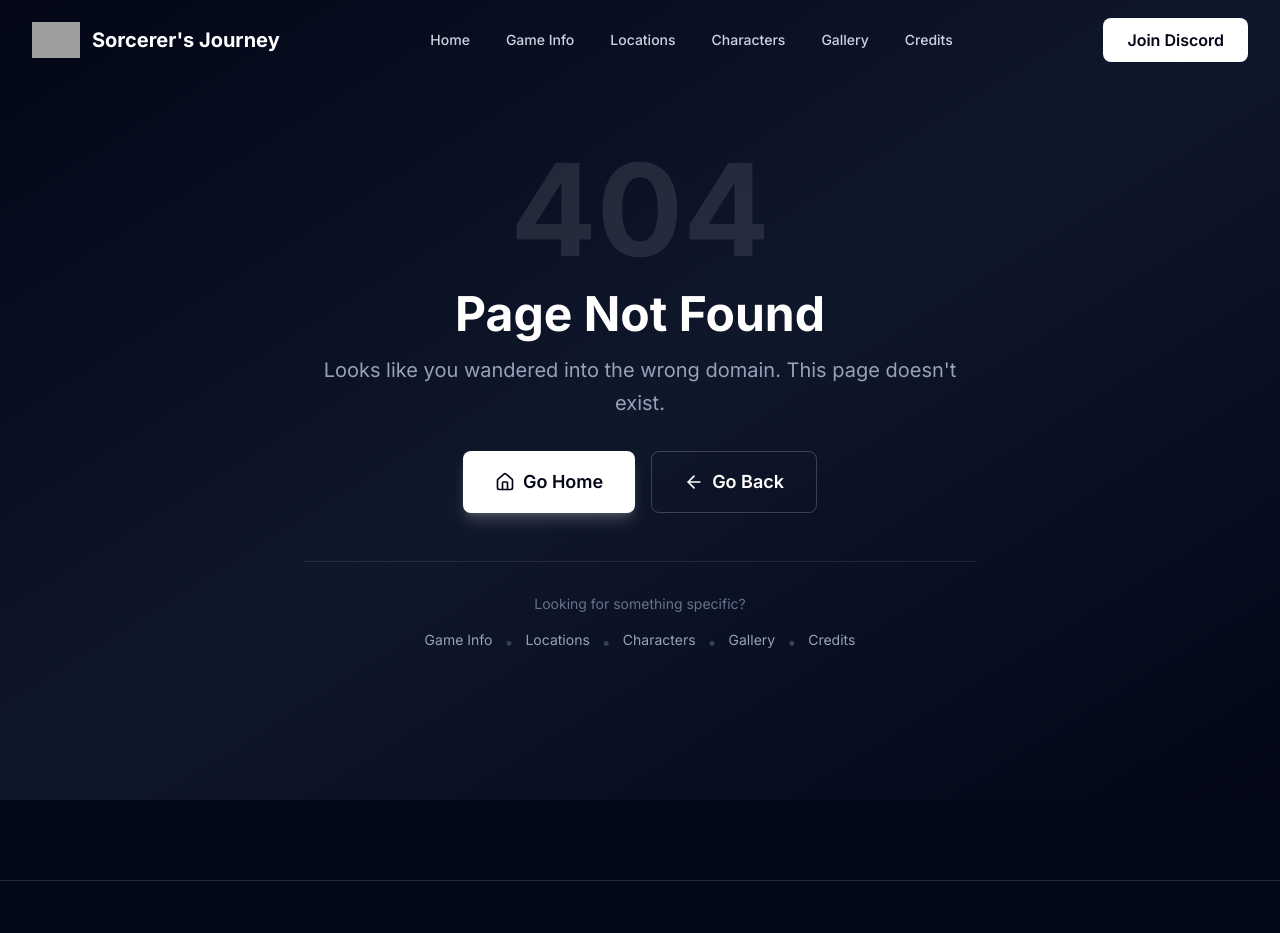
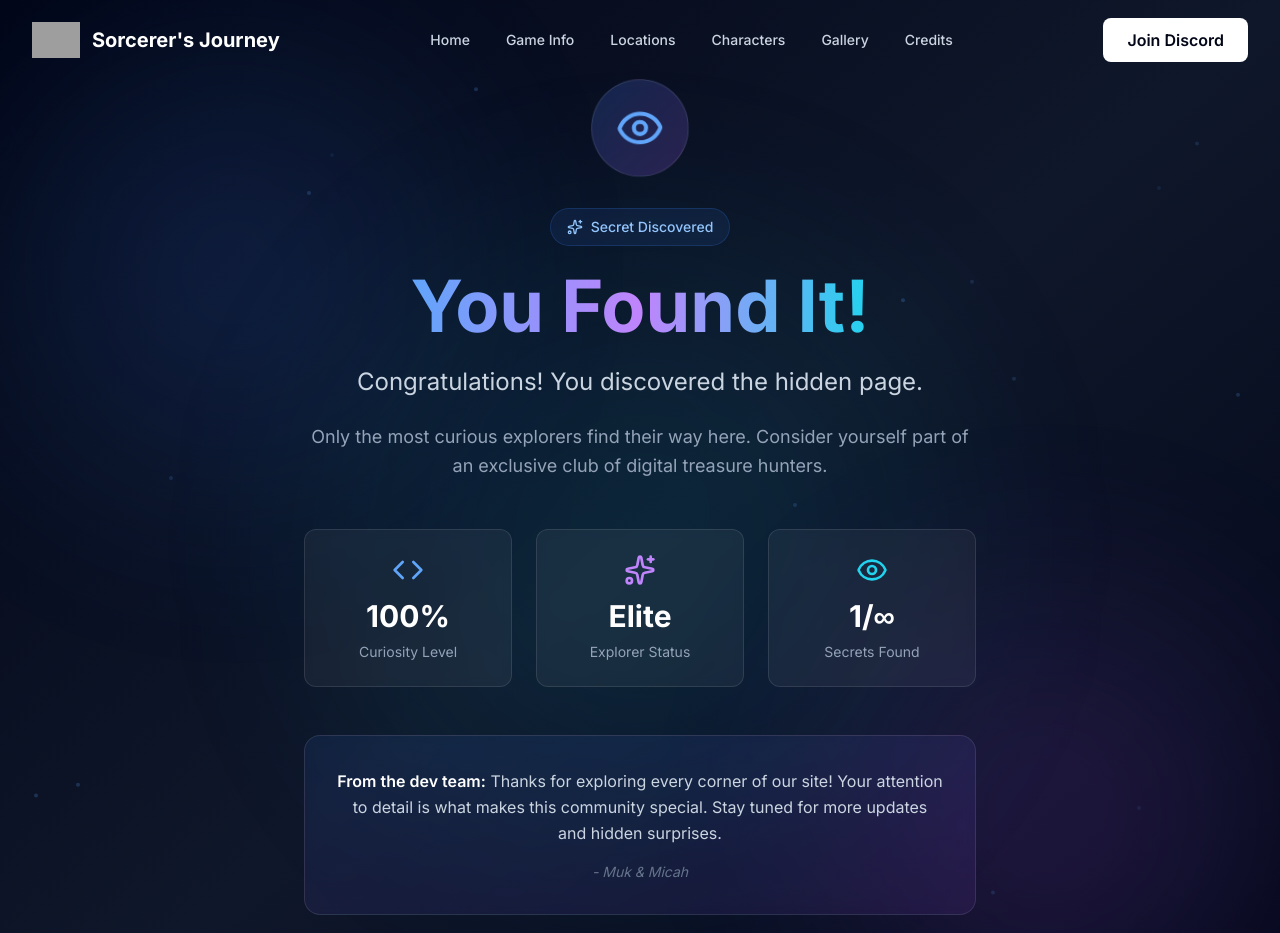
Before and after one commit to Supergoatscriptguy/Sj-website-NEW, a Next.js app: page /secret in a window 1280 px wide. Before the commit this address had no page. Shown: the top 933 px of the page. Built offline with nearby package versions, Linux system fonts and the light colour scheme; grey boxes are pictures that could not be loaded.

Commit message:
Add secret easter egg page and update version to 1.0.5

```diff
--- /dev/null
+++ b/app/secret/page.tsx
@@ -0,0 +1,153 @@
+'use client';
+
+import { motion } from 'framer-motion';
+import { Sparkles, Code, Eye } from 'lucide-react';
+import { Button } from '@/components/Button';
+import { Badge } from '@/components/Badge';
+
+export default function SecretPage() {
+  return (
+    <div className="min-h-screen bg-gradient-to-br from-slate-950 via-slate-900 to-slate-950 relative overflow-hidden">
+      {/* Animated Background */}
+      <div className="absolute inset-0 overflow-hidden pointer-events-none">
+        <div className="absolute top-20 left-10 w-96 h-96 bg-blue-500/20 rounded-full blur-[128px] animate-pulse"></div>
+        <div className="absolute bottom-20 right-10 w-96 h-96 bg-purple-500/20 rounded-full blur-[128px] animate-pulse"></div>
+        <div className="absolute top-1/2 left-1/2 -translate-x-1/2 -translate-y-1/2 w-[600px] h-[600px] bg-cyan-500/10 rounded-full blur-[128px] animate-pulse"></div>
+      </div>
+
+      {/* Content */}
+      <div className="relative z-10 min-h-screen flex items-center justify-center px-4 py-20">
+        <div className="max-w-4xl mx-auto text-center">
+          {/* Main Animation */}
+          <motion.div
+            initial={{ opacity: 0, scale: 0.5 }}
+            animate={{ opacity: 1, scale: 1 }}
+            transition={{ duration: 0.5, ease: "easeOut" }}
+          >
+            {/* Sparkle Icon */}
+            <motion.div
+              className="inline-block mb-8"
+              animate={{
+                rotate: [0, 5, -5, 0],
+                scale: [1, 1.1, 1]
+              }}
+              transition={{
+                duration: 2,
+                repeat: Infinity,
+                ease: "easeInOut"
+              }}
+            >
+              <div className="w-24 h-24 mx-auto rounded-full bg-gradient-to-br from-blue-500/20 to-purple-500/20 border border-white/10 flex items-center justify-center backdrop-blur-sm">
+                <Eye className="w-12 h-12 text-blue-400" />
+              </div>
+            </motion.div>
+
+            {/* Title */}
+            <motion.div
+              initial={{ opacity: 0, y: 20 }}
+              animate={{ opacity: 1, y: 0 }}
+              transition={{ delay: 0.2 }}
+            >
+              <Badge variant="blue" icon={<Sparkles className="w-4 h-4" />} className="mb-6">
+                Secret Discovered
+              </Badge>
+              <h1 className="text-5xl sm:text-6xl lg:text-7xl font-bold mb-6">
+                <span className="bg-gradient-to-r from-blue-400 via-purple-400 to-cyan-400 text-transparent bg-clip-text">
+                  You Found It!
+                </span>
+              </h1>
+            </motion.div>
+
+            {/* Message */}
+            <motion.div
+              initial={{ opacity: 0, y: 20 }}
+              animate={{ opacity: 1, y: 0 }}
+              transition={{ delay: 0.4 }}
+              className="space-y-6 mb-12"
+            >
+              <p className="text-xl sm:text-2xl text-slate-300 leading-relaxed max-w-2xl mx-auto">
+                Congratulations! You discovered the hidden page.
+              </p>
+              <p className="text-lg text-slate-400 leading-relaxed max-w-2xl mx-auto">
+                Only the most curious explorers find their way here. Consider yourself part of an exclusive club of digital treasure hunters.
+              </p>
+            </motion.div>
+
+            {/* Stats Cards */}
+            <motion.div
+              initial={{ opacity: 0, y: 20 }}
+              animate={{ opacity: 1, y: 0 }}
+              transition={{ delay: 0.6 }}
+              className="grid grid-cols-1 md:grid-cols-3 gap-6 mb-12 max-w-3xl mx-auto"
+            >
+              <div className="p-6 rounded-xl bg-white/5 border border-white/10 backdrop-blur-sm">
+                <Code className="w-8 h-8 text-blue-400 mx-auto mb-3" />
+                <div className="text-3xl font-bold text-white mb-2">100%</div>
+                <div className="text-sm text-slate-400">Curiosity Level</div>
+              </div>
+              <div className="p-6 rounded-xl bg-white/5 border border-white/10 backdrop-blur-sm">
+                <Sparkles className="w-8 h-8 text-purple-400 mx-auto mb-3" />
+                <div className="text-3xl font-bold text-white mb-2">Elite</div>
+                <div className="text-sm text-slate-400">Explorer Status</div>
+              </div>
+              <div className="p-6 rounded-xl bg-white/5 border border-white/10 backdrop-blur-sm">
+                <Eye className="w-8 h-8 text-cyan-400 mx-auto mb-3" />
+                <div className="text-3xl font-bold text-white mb-2">1/∞</div>
+                <div className="text-sm text-slate-400">Secrets Found</div>
+              </div>
+            </motion.div>
+
+            {/* Message Box */}
+            <motion.div
+              initial={{ opacity: 0, y: 20 }}
+              animate={{ opacity: 1, y: 0 }}
+              transition={{ delay: 0.8 }}
+              className="p-8 rounded-2xl bg-gradient-to-br from-blue-500/10 to-purple-500/10 border border-white/10 backdrop-blur-sm mb-8 max-w-2xl mx-auto"
+            >
+              <p className="text-slate-300 leading-relaxed mb-4">
+                <span className="font-semibold text-white">From the dev team:</span> Thanks for exploring every corner of our site! Your attention to detail is what makes this community special. Stay tuned for more updates and hidden surprises.
+              </p>
+              <p className="text-sm text-slate-500 italic">
+                - Muk & Micah
+              </p>
+            </motion.div>
+
+            {/* CTA Button */}
+            <motion.div
+              initial={{ opacity: 0 }}
+              animate={{ opacity: 1 }}
+              transition={{ delay: 1 }}
+            >
+              <Button href="/" variant="primary" size="lg">
+                Return Home
+              </Button>
+            </motion.div>
+          </motion.div>
+        </div>
+      </div>
+
+      {/* Floating Particles */}
+      <div className="absolute inset-0 pointer-events-none">
+        {[...Array(20)].map((_, i) => (
+          <motion.div
+            key={i}
+            className="absolute w-1 h-1 bg-blue-400/30 rounded-full"
+            style={{
+              left: `${Math.random() * 100}%`,
+              top: `${Math.random() * 100}%`,
+            }}
+            animate={{
+              y: [-20, 20],
+              opacity: [0.2, 0.8, 0.2],
+            }}
+            transition={{
+              duration: 3 + Math.random() * 2,
+              repeat: Infinity,
+              delay: Math.random() * 2,
+            }}
+          />
+        ))}
+      </div>
+    </div>
+  );
+}
--- a/components/Footer.tsx
+++ b/components/Footer.tsx
@@ -99,9 +99,9 @@ export default function Footer() {
           <p className="text-slate-500">
             Website designed and developed by Micah | This is the official Sorcerer&apos;s Journey website
           </p>
-          <p className="text-slate-600 text-xs mt-2">
-            v1.0.4
-          </p>
+          <Link href="/secret" className="text-slate-600 hover:text-slate-400 text-xs mt-2 inline-block transition-colors cursor-pointer">
+            v1.0.5
+          </Link>
         </div>
       </div>
     </footer>
```
